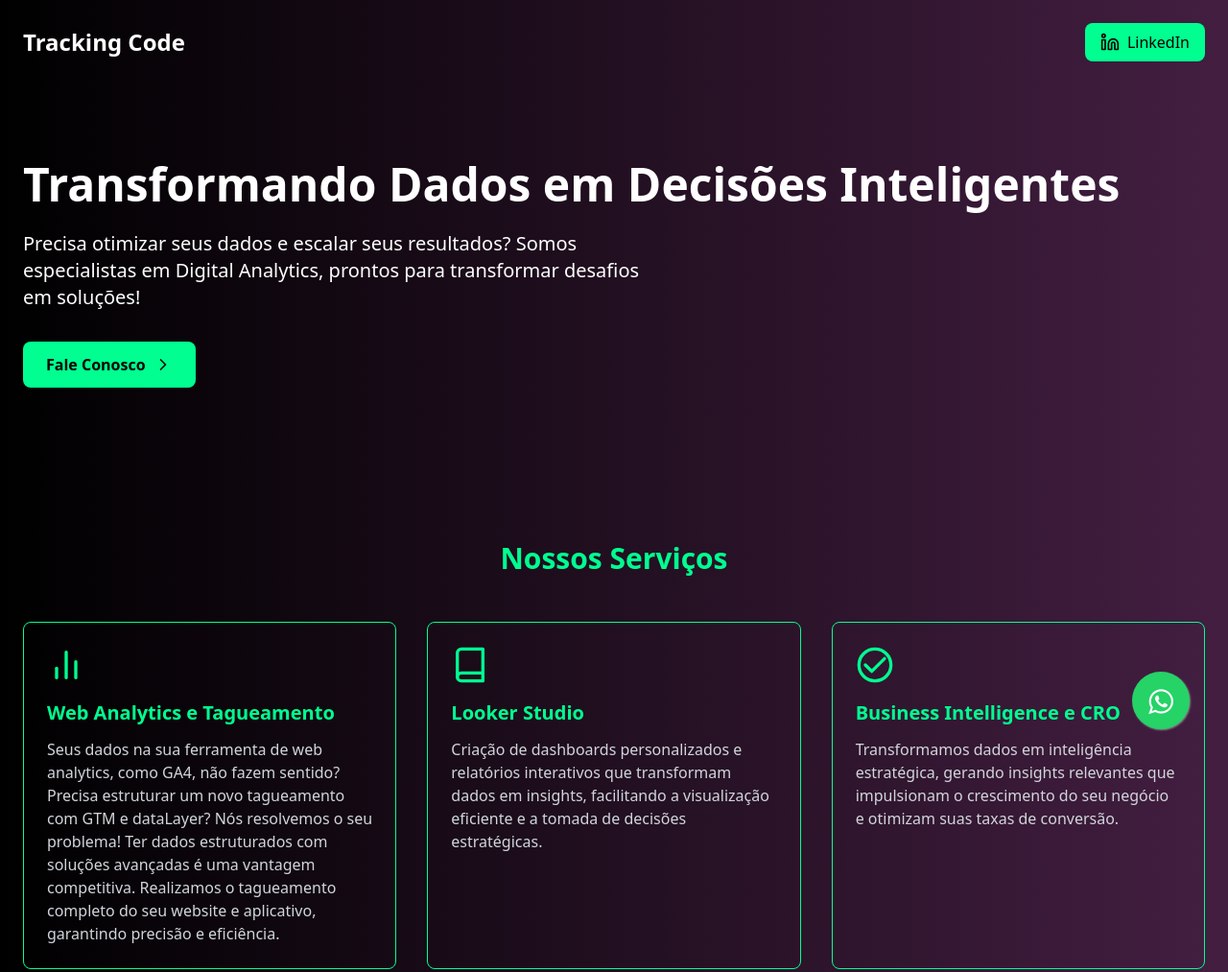
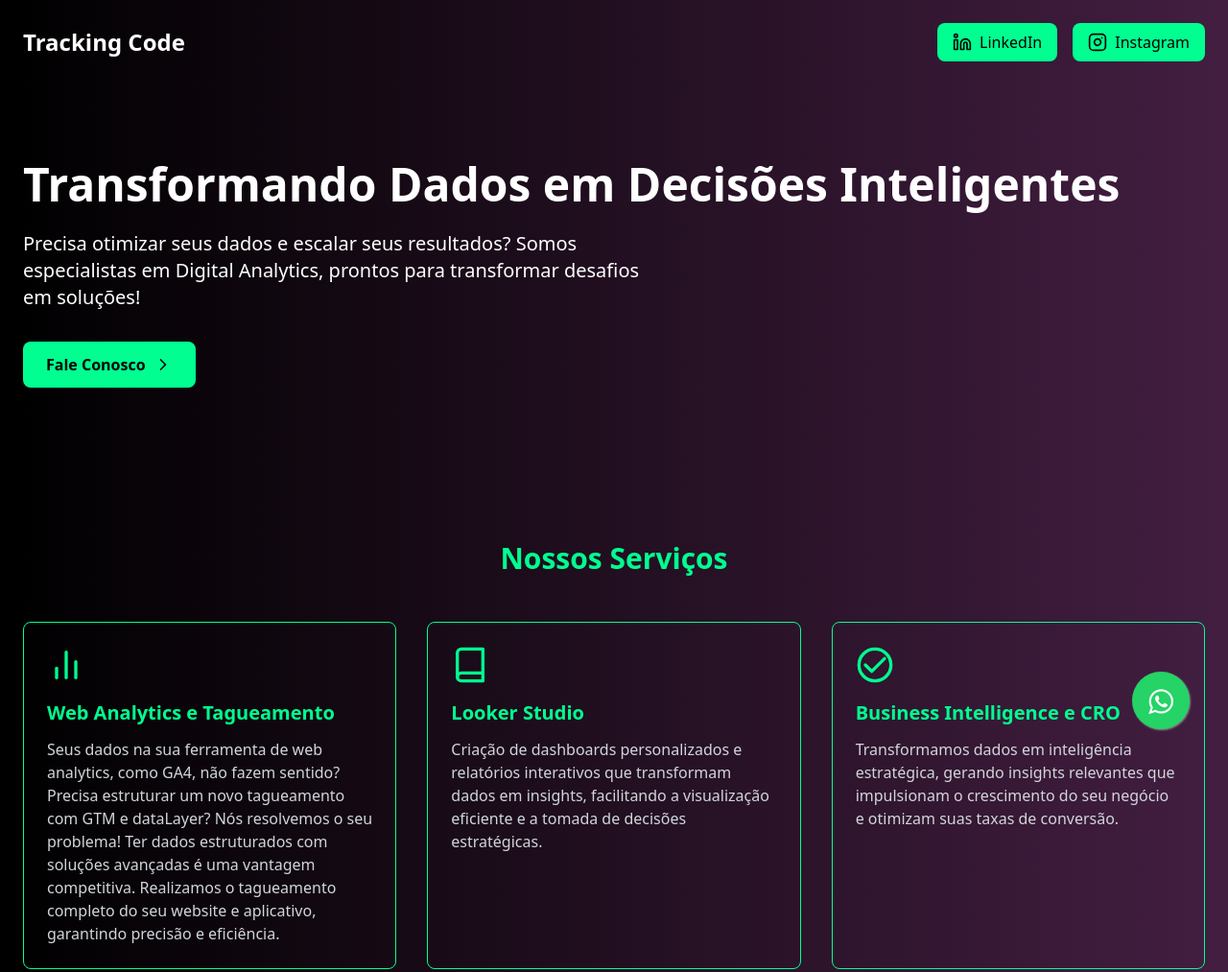
Before and after one commit to flavio-sipoli/tracking-code, a plain HTML site: page index.html in a window 1280 px wide. Shown: the top 1013 px of the page at 96% size. Drawn offline with nearby package versions, Linux system fonts and the light colour scheme.

Commit message:
Update Header.html

```diff
--- a/index.html
+++ b/index.html
@@ -126,6 +126,7 @@
  <header class="hero-gradient text-white">
     <nav class="container mx-auto p-6 flex justify-between items-center">
         <h1 class="text-2xl font-bold">Tracking Code</h1>
+        <div class="flex items-center gap-4">
             <a href="https://www.linkedin.com/company/tracking-code" target="_blank" rel="noopener noreferrer"
                 class="flex items-center gap-2 px-4 py-2 btn-brand text-black rounded-lg hover:opacity-90 transition-all">
                 <svg xmlns="http://www.w3.org/2000/svg" width="20" height="20" viewBox="0 0 24 24" fill="none"
@@ -136,6 +137,17 @@
                 </svg>
                 LinkedIn
             </a>
+            <a href="https://www.instagram.com/tracking.code" target="_blank" rel="noopener noreferrer"
+                class="flex items-center gap-2 px-4 py-2 btn-brand text-black rounded-lg hover:opacity-90 transition-all">
+                <svg xmlns="http://www.w3.org/2000/svg" width="20" height="20" viewBox="0 0 24 24" fill="none"
+                    stroke="currentColor" stroke-width="2" stroke-linecap="round" stroke-linejoin="round">
+                    <rect x="2" y="2" width="20" height="20" rx="5" ry="5"></rect>
+                    <path d="M16 11.37A4 4 0 1 1 12.63 8 4 4 0 0 1 16 11.37z"></path>
+                    <line x1="17.5" y1="6.5" x2="17.5" y2="6.5"></line>
+                </svg>
+                Instagram
+            </a>
+        </div>
     </nav>
     <div class="container mx-auto px-6 py-20">
         <h2 class="text-4xl md:text-5xl font-bold mb-6">
@@ -154,6 +166,7 @@ Precisa otimizar seus dados e escalar seus resultados? Somos especialistas em Di
         </a>
     </div>
 </header>
+
 
         <!-- Serviços -->
         <section class="py-20 bg-dark text-white">
```
Lines whose indentation alone changed are shown as unchanged.
